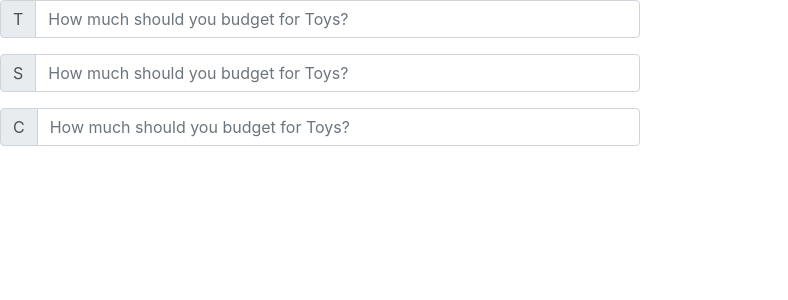
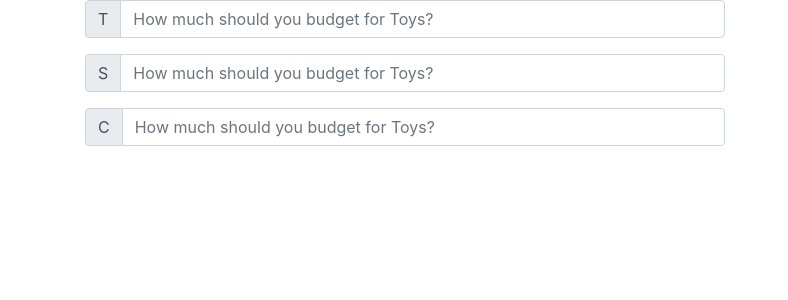
Before and after one commit to keishon104/bc003_groupproject, a React (Create React App) app: page / in a window 1280 px wide. Shown: the top 300 px of the page, without its empty margins (0-788 px from the left). Built offline with nearby package versions, Linux system fonts and the light colour scheme.

Commit message:
Updates Main Screen with Container

```diff
--- a/src/App.js
+++ b/src/App.js
@@ -1,11 +1,14 @@
 import React from 'react';
 import Body from './components/body/body';
+import {Container} from 'react-bootstrap';
 import './App.css';
 
 function App() {
   return (
     <div className="App">
-      <Body/>
+      <Container className="ContainerWrap">
+        <Body/>
+      </Container>
     </div>
   );
 }
--- a/src/components/body/body.js
+++ b/src/components/body/body.js
@@ -1,5 +1,5 @@
 import React, {Component} from 'react';
-import {Button, InputGroup, FormControl} from 'react-bootstrap';
+import {InputGroup, FormControl} from 'react-bootstrap';
 import './body.css';
 
 
```
